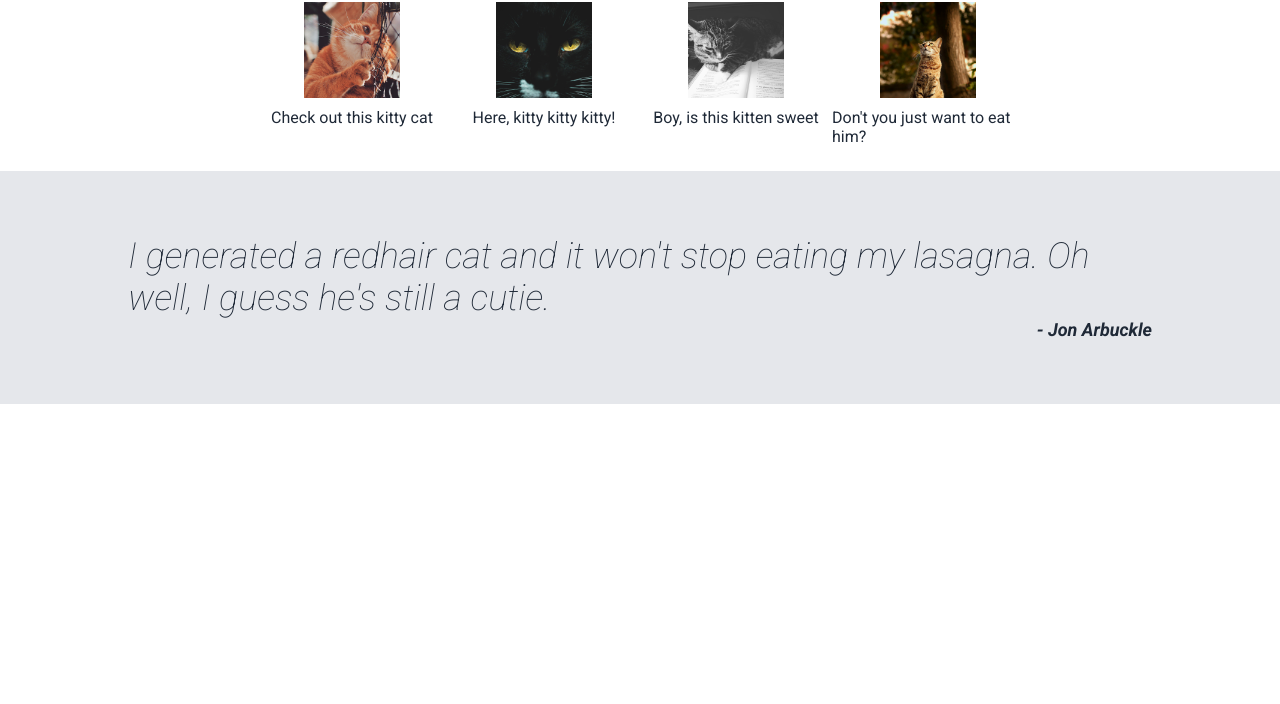
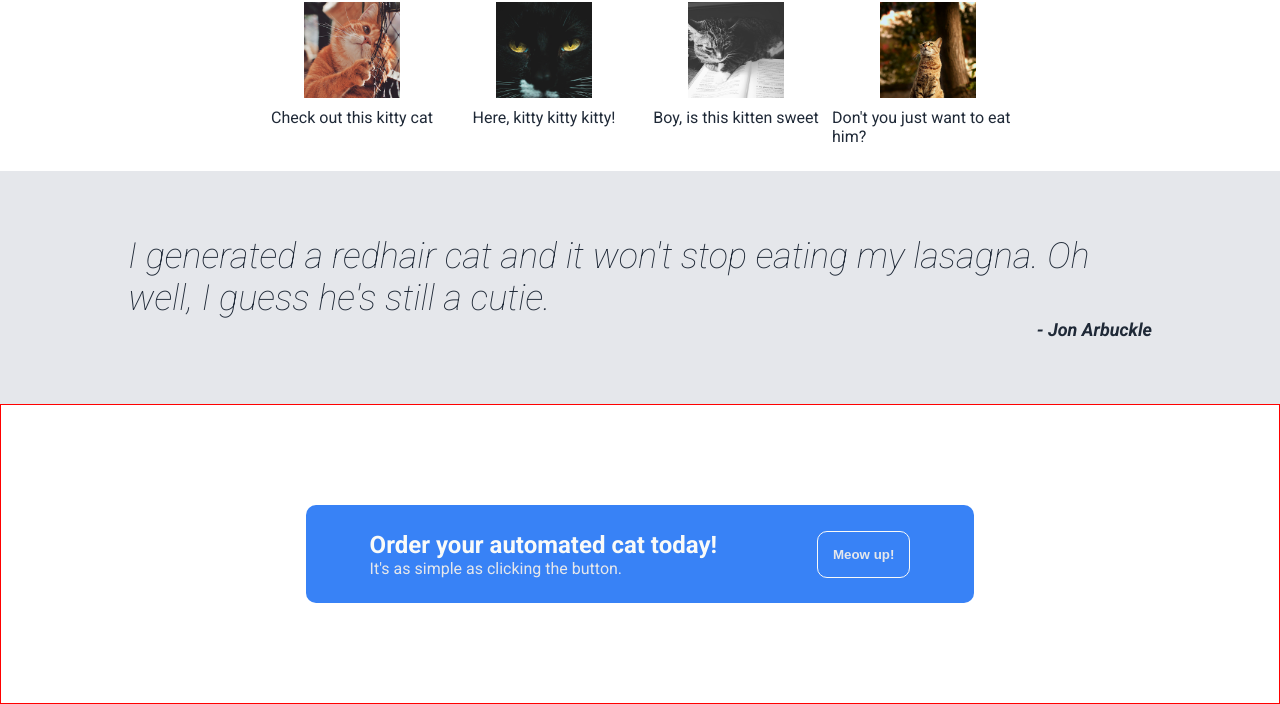
Before and after one commit to aurelienflieger/landing-page, a website: page index.html in a window 1280 px wide. Shown: the part 740-1444 px from the top of the page. Before the commit the page ends 1144 px from the top, so only its background shows below. Drawn offline with Linux system fonts and the light colour scheme.

Commit message:
feat(cta): rework html & css
Add personalized text
Control spacing via padding & not width/height

```diff
--- a/index.html
+++ b/index.html
@@ -34,7 +34,7 @@
           <p class="header__hero-paragraph">
             Design a fully automated cat and get it delivered to your doorstep!
           </p>
-          <button class="header__hero-button">Meow up!</button>
+          <button class="header__hero-button sign-up-button">Meow up!</button>
         </div>
         <div class="header__hero-right">
           <img
@@ -92,9 +92,21 @@
     </section>
     <section class="quote">
       <blockquote class="quote__blockquote">
-        <p class="quote__paragraph">I generated a redhair cat and it won't stop eating my lasagna. Oh well, I guess he's still a cutie.</p>
+        <p class="quote__paragraph">
+          I generated a redhair cat and it won't stop eating my lasagna. Oh
+          well, I guess he's still a cutie.
+        </p>
       </blockquote>
       <cite class="quote__author">- Jon Arbuckle</cite>
     </section>
+    <section class="cta">
+      <div class="cta__container">
+        <div>
+          <h1 class="cta__title">Order your automated cat today!</h1>
+          <p class="cta__text">It's as simple as clicking the button.</p>
+        </div>
+        <button class="cta__button sign-up-button">Meow up!</button>
+      </div>
+    </section>
   </body>
 </html>
--- a/styles/cta.css
+++ b/styles/cta.css
@@ -1,3 +1,26 @@
-.CTA-section {
-  flex: 1;
+.cta {
+  border: 1px solid red;
+  display: flex;
+  justify-content: center;
+  padding: 100px 0;
 }
+
+.cta__container {
+  background-color: var(--clr-blue-light);
+  border-radius: 10px;
+  display: flex;
+  gap: 100px;
+  padding: 2% 5%;
+}
+
+.cta__title {
+  color: var(--clr-white);
+}
+
+.cta__text {
+  color: var(--clr-grey-light);
+}
+
+.cta__button {
+  border: 1px solid var(--clr-white);
+}
--- a/styles/header.css
+++ b/styles/header.css
@@ -60,12 +60,7 @@
 }
 
 .header__hero-button {
-  background-color: var(--clr-blue-light);
   border: none;
-  border-radius: 10px;
-  color: var(--clr-grey-light);
-  font-weight: 800;
-  padding: 5px 15px;
 }
 
 .header__hero-right {
--- a/styles/index.css
+++ b/styles/index.css
@@ -21,3 +21,11 @@ body {
   height: 100dvh;
   width: 100dvw;
 }
+
+.sign-up-button {
+  background-color: var(--clr-blue-light);
+  border-radius: 10px;
+  color: var(--clr-grey-light);
+  font-weight: 800;
+  padding: 5px 15px;
+}
```
